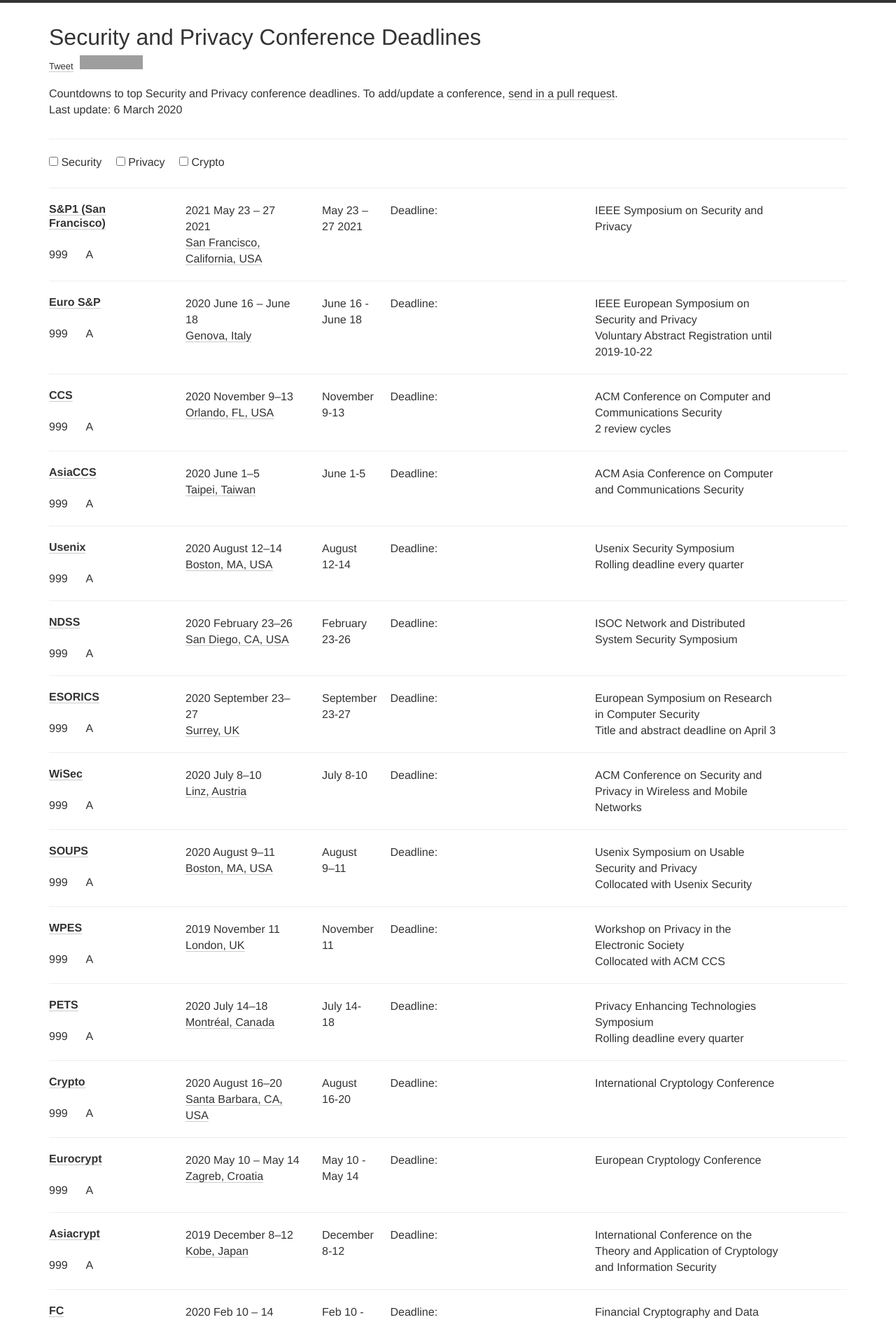
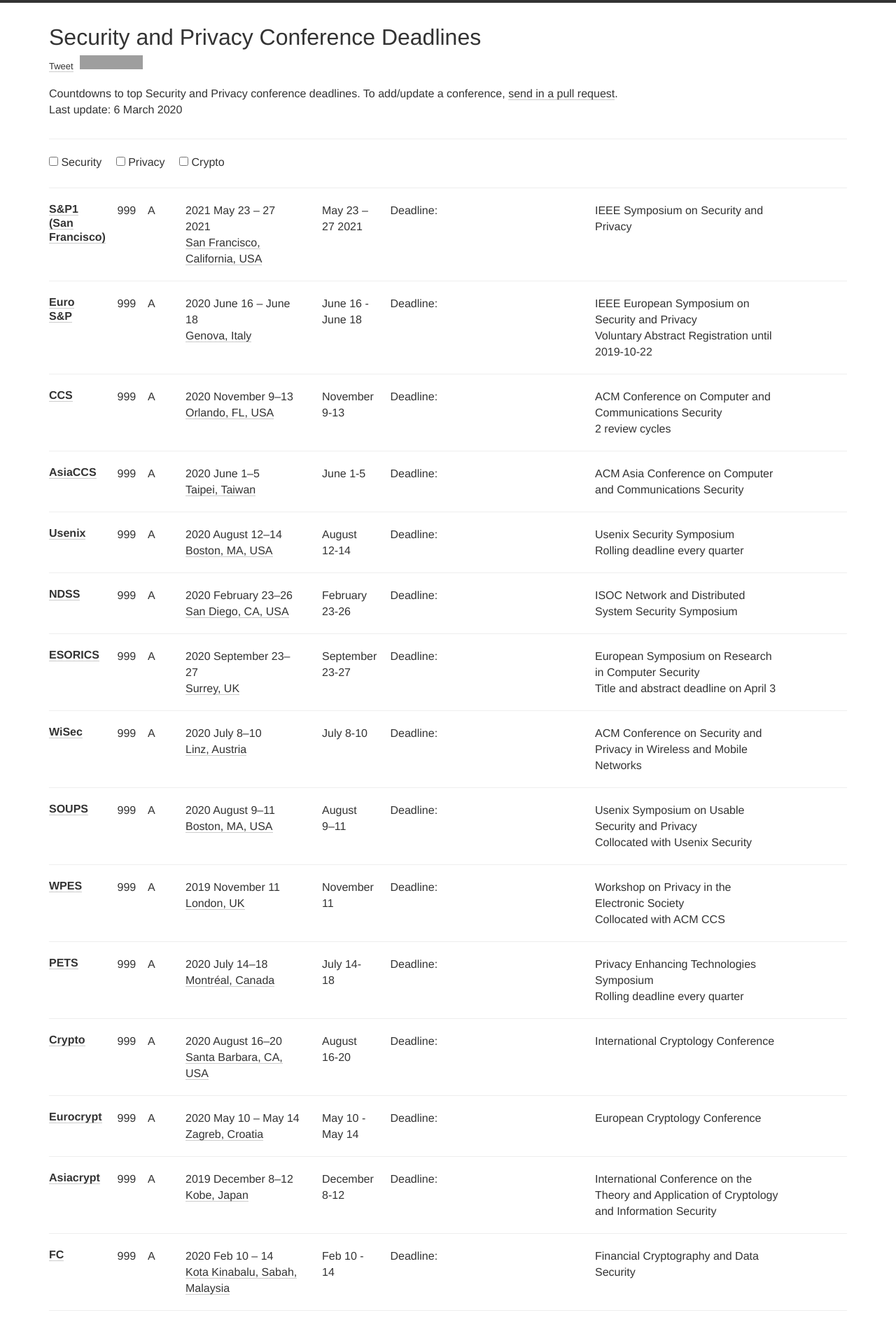
Before and after one commit to jianghaizhi/conference, a Jekyll site: the page built from index.html, in a window 1280 px wide. Shown: the top 1889 px of the page at 70% size. Built offline with Jekyll 4.4.1, drawn with Linux system fonts in a browser that asks for light colours; nearby versions of some CDN libraries; comment, search, counter and statistics services are not loaded; grey boxes are pictures that could not be loaded.

Commit message:
Update index.html

```diff
--- a/index.html
+++ b/index.html
@@ -54,9 +54,11 @@
         {% for conf in site.data.conferences %}
         <div id="{{ conf.name | append: conf.year | slugify }}" class="conf {% for tag in conf.tags %} {{tag}} {% endfor %}">
           <div class="row">
-              <div class="col-xs-12 col-md-2">
-                <h2><a target="black" href="{{conf.link}}">{{conf.name}}</a></h2><br>
-                999&nbsp;&nbsp;&nbsp;&nbsp;&nbsp; A
+              <div class="col-xs-12 col-md-1">
+                <h2><a target="black" href="{{conf.link}}">{{conf.name}}</a></h2>
+              </div>
+            <div class="col-xs-12 col-md-1">
+                999&nbsp;&nbsp;&nbsp; A
               </div>
             <div class="col-xs-12 col-md-2">
                 <div class="meta">
```
